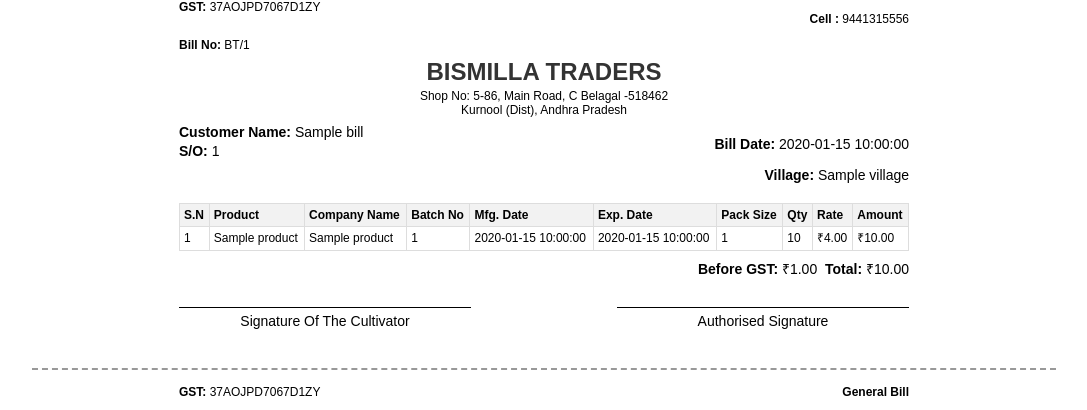
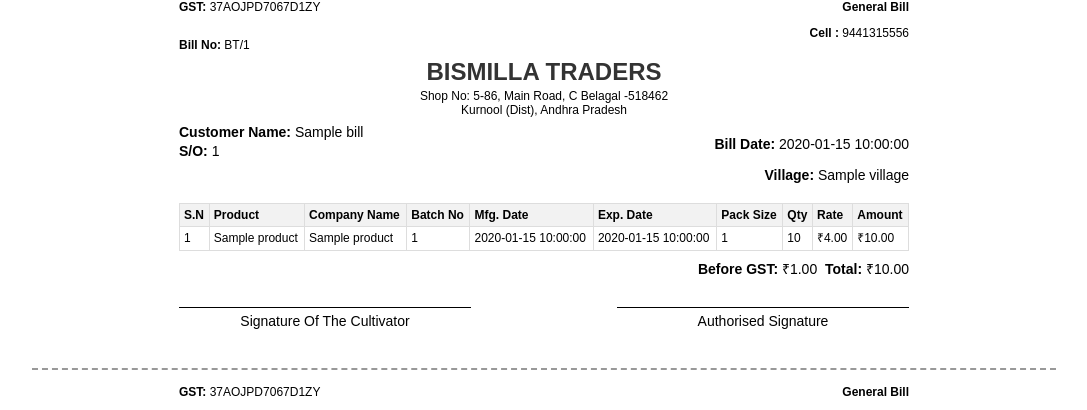
Before and after one commit to irfan-0057/Bill-Me, a Flask app: template templates/bill_template.html in a window 1280 px wide. Shown: the top 410 px of the page, without its empty margins (96-1183 px from the left). Run offline with Flask 3, Linux system fonts and the light colour scheme; the template is opened without the code that fills it: most values are stand-ins (such as "Sample title", 1, 10 or a date in 2020).

Commit message:
Update bill_template.html

```diff
--- a/templates/bill_template.html
+++ b/templates/bill_template.html
@@ -125,6 +125,8 @@
                 <p><strong>P.L.NO:</strong>4452</p>
                 {% elif bill_data.bill_type == 'fertilizer' %}
                 <p><strong>F.L.NO:</strong>KNL/05/ADA/FR/2019/24403</p>
+                {% else %}
+                <p><strong>General Bill</strong></p>
                 {% endif %}
                 <p style="margin-top: 12px;"><strong>Cell :</strong> 9441315556</p>
             </div>
```
